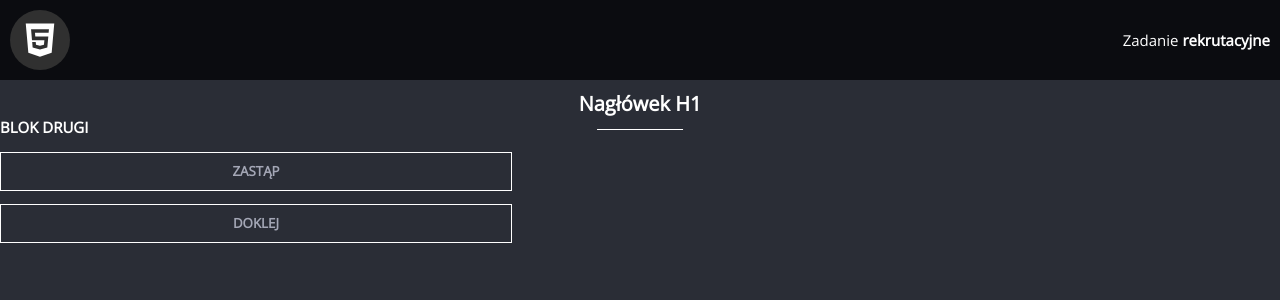
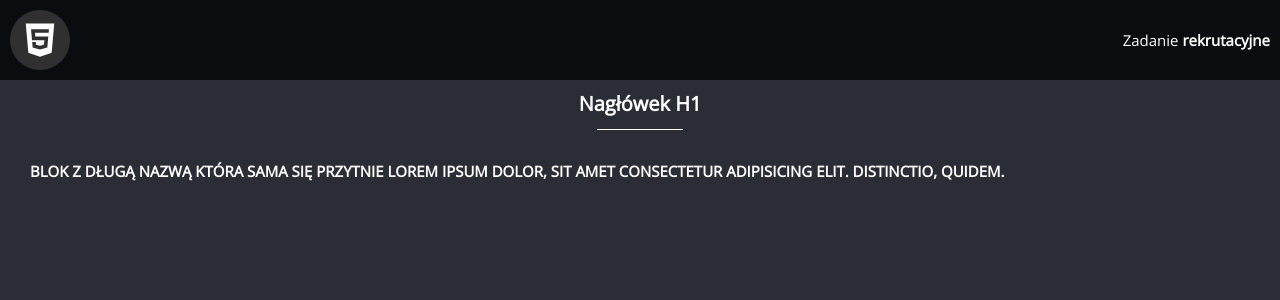
Before and after one commit to adrianrakiec/frontend_test, an Angular app: page / in a window 1280 px wide. Shown: the top 300 px of the page. Built offline with nearby package versions, Linux system fonts and the light colour scheme.

Commit message:
build: create static third-block component

```diff
--- a/src/app/app.component.html
+++ b/src/app/app.component.html
@@ -1,3 +1,4 @@
 <app-header></app-header>
 <app-title>Nagłówek H1</app-title>
-<app-second-block></app-second-block>
+<br>
+<app-third-block></app-third-block>
--- a/src/app/app.component.ts
+++ b/src/app/app.component.ts
@@ -2,12 +2,12 @@ import { Component } from '@angular/core';
 import { RouterOutlet } from '@angular/router';
 import { HeaderComponent } from './header/header.component';
 import { TitleComponent } from './title/title.component';
-import { SecondBlockComponent } from './second-block/second-block.component';
+import { ThirdBlockComponent } from './third-block/third-block.component';
 
 @Component({
   selector: 'app-root',
   standalone: true,
-  imports: [RouterOutlet, HeaderComponent, TitleComponent,SecondBlockComponent],
+  imports: [RouterOutlet, HeaderComponent, TitleComponent,ThirdBlockComponent],
   templateUrl: './app.component.html',
   styleUrl: './app.component.scss',
 })
--- /dev/null
+++ b/src/app/third-block/third-block.component.html
@@ -0,0 +1,7 @@
+<section class="third-block">
+    <h2 class="third-block__title">blok z długą nazwą która sama się przytnie Lorem ipsum dolor, sit amet consectetur
+        adipisicing elit. Distinctio, quidem.</h2>
+    <p class="third-block__content">
+
+    </p>
+</section>
--- /dev/null
+++ b/src/app/third-block/third-block.component.scss
@@ -0,0 +1,17 @@
+@import "../../styles/styles.scss";
+
+.third-block {
+  color: $main-text;
+  padding: 3em;
+
+  &__title {
+    text-transform: uppercase;
+    margin-bottom: 3em;
+    white-space: nowrap;
+    overflow: hidden;
+    text-overflow: ellipsis;
+  }
+
+  &__content {
+  }
+}
```
Also changed, not shown: src/app/third-block/third-block.component.ts (added, +12 -0 lines), 1 other file (tests, documents, lock files or other folders).
